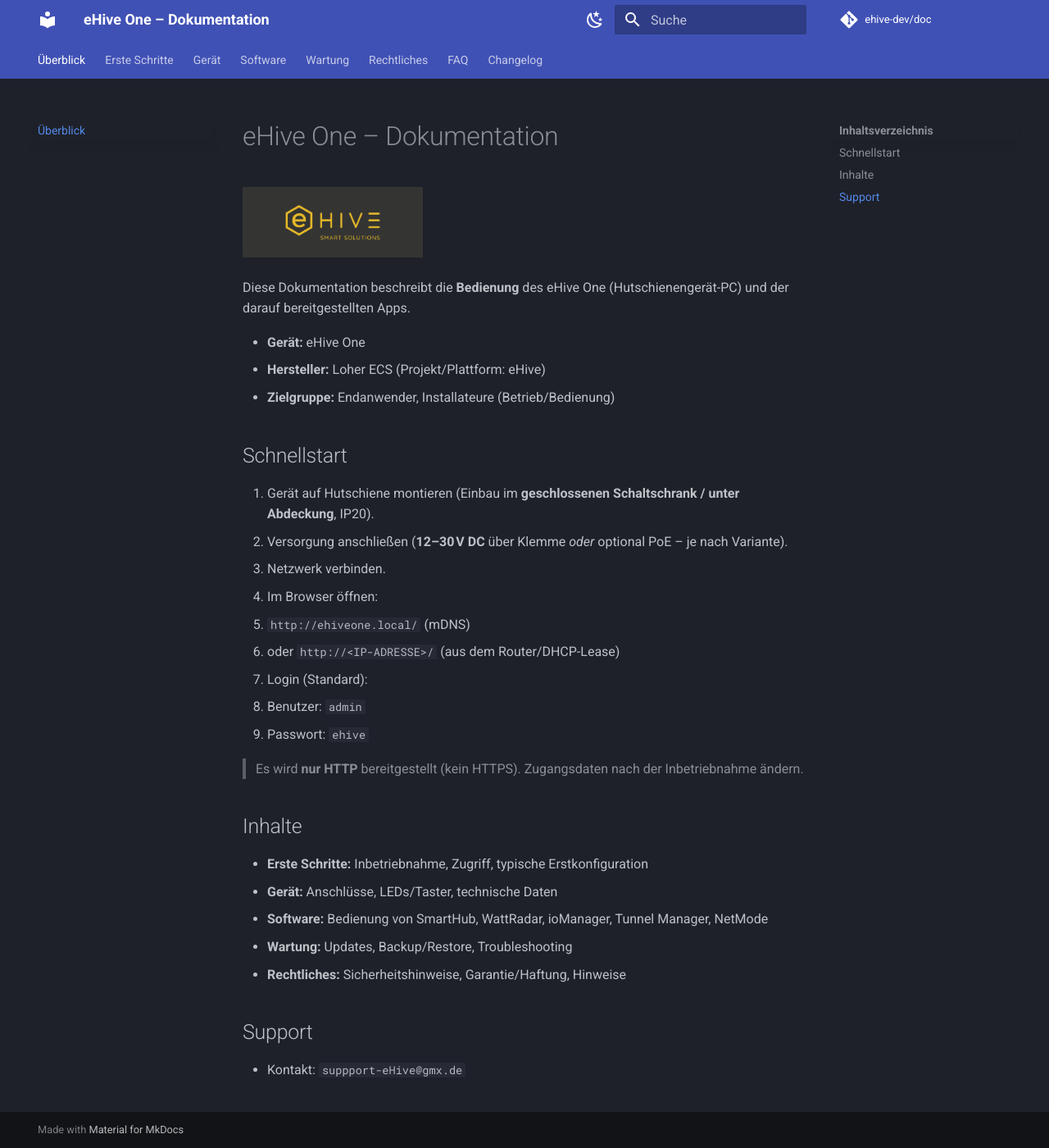
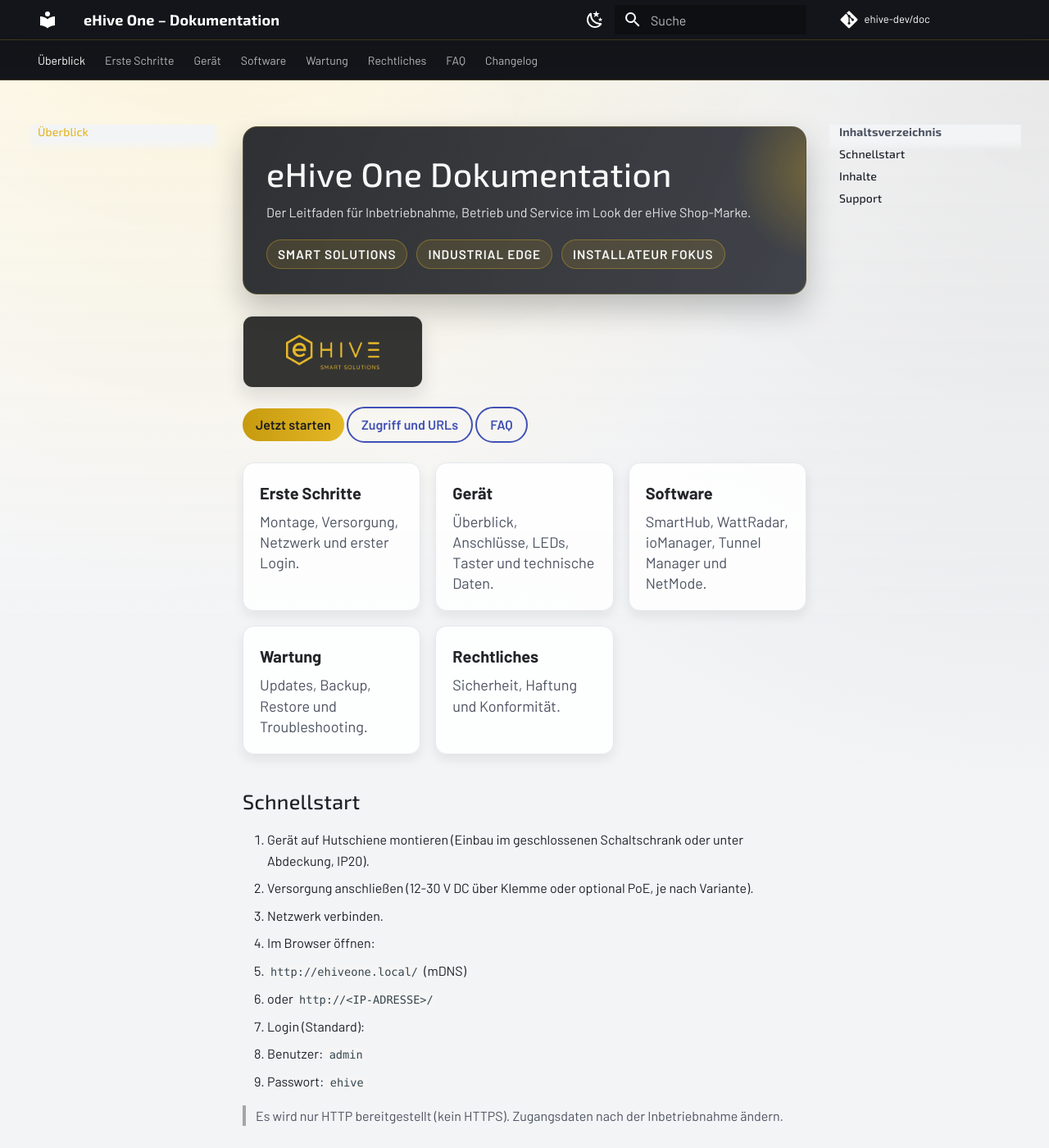
Before and after one commit to ehive-dev/doc, an MkDocs documentation site: the page built from docs/index.md, in a window 1280 px wide and 1400 px high. Shown: the whole window at 82% size. Built offline with MkDocs 1.6.1 and Material for MkDocs 9.7.7, drawn with Linux system fonts in a browser that asks for light colours; comment, search, counter and statistics services are not loaded; some of the changed text lies outside the part shown.

Commit message:
Style docs to match shop branding

```diff
--- /dev/null
+++ b/docs/assets/stylesheets/extra.css
@@ -0,0 +1,222 @@
+@import url("https://fonts.googleapis.com/css2?family=Barlow:wght@400;500;600;700&family=Exo+2:wght@500;600;700&display=swap");
+
+:root {
+  --ehive-yellow: #e4b726;
+  --ehive-yellow-strong: #f1c634;
+  --ehive-border: #e6e8ec;
+}
+
+[data-md-color-scheme="default"] {
+  --md-default-fg-color: #1d2128;
+  --md-default-fg-color--light: #4c5361;
+  --md-default-bg-color: #f3f4f6;
+  --md-primary-fg-color: #232529;
+  --md-primary-fg-color--light: #2f3237;
+  --md-primary-fg-color--dark: #181a1d;
+  --md-accent-fg-color: var(--ehive-yellow);
+}
+
+[data-md-color-scheme="slate"] {
+  --md-default-fg-color: #f2f3f5;
+  --md-default-fg-color--light: #d2d6dc;
+  --md-default-bg-color: #1f2228;
+  --md-primary-fg-color: #141619;
+  --md-primary-fg-color--light: #23262b;
+  --md-primary-fg-color--dark: #101114;
+  --md-accent-fg-color: #efc63d;
+}
+
+body,
+input,
+button,
+select,
+textarea {
+  font-family: "Barlow", "Segoe UI", sans-serif;
+}
+
+.md-typeset h1,
+.md-typeset h2,
+.md-typeset h3,
+.md-nav,
+.md-header__title {
+  font-family: "Exo 2", "Segoe UI", sans-serif;
+  letter-spacing: 0.01em;
+}
+
+.md-main {
+  background:
+    radial-gradient(circle at 20% -10%, rgb(228 183 38 / 18%), transparent 38%),
+    radial-gradient(circle at 100% 0, rgb(35 37 41 / 10%), transparent 42%),
+    linear-gradient(180deg, rgb(255 255 255 / 92%), #f3f4f6 40%);
+}
+
+[data-md-color-scheme="slate"] .md-main {
+  background:
+    radial-gradient(circle at 20% -10%, rgb(228 183 38 / 20%), transparent 42%),
+    radial-gradient(circle at 100% 0, rgb(75 80 88 / 25%), transparent 44%),
+    linear-gradient(180deg, #1f2228, #1a1d23 40%);
+}
+
+.md-header {
+  border-bottom: 1px solid rgb(228 183 38 / 20%);
+  box-shadow: 0 10px 24px rgb(19 21 24 / 18%);
+}
+
+.md-tabs {
+  border-bottom: 1px solid rgb(228 183 38 / 24%);
+}
+
+.md-tabs__link--active,
+.md-nav__item .md-nav__link--active {
+  color: var(--ehive-yellow);
+}
+
+.md-typeset a {
+  color: #b88d06;
+  text-decoration-thickness: 0.08em;
+}
+
+.md-typeset a:hover {
+  color: #8a6700;
+}
+
+.shop-hero {
+  position: relative;
+  overflow: hidden;
+  padding: 1.5rem 1.4rem;
+  margin: 0.3rem 0 1.3rem;
+  border-radius: 18px;
+  border: 1px solid rgb(228 183 38 / 22%);
+  background: linear-gradient(115deg, rgb(35 37 41 / 95%), rgb(49 52 59 / 92%));
+  color: #f6f7f8;
+  box-shadow: 0 18px 36px rgb(24 26 28 / 25%);
+}
+
+.shop-hero::after {
+  content: "";
+  position: absolute;
+  inset: -30% -20% auto auto;
+  width: 230px;
+  height: 230px;
+  border-radius: 50%;
+  background: radial-gradient(circle, rgb(228 183 38 / 35%), transparent 68%);
+  pointer-events: none;
+}
+
+.shop-hero h1,
+.shop-hero p {
+  position: relative;
+  z-index: 1;
+}
+
+.shop-hero h1 {
+  margin: 0 0 0.4rem;
+  color: #f8f8f8;
+  font-size: clamp(1.7rem, 3.2vw, 2.4rem);
+}
+
+.shop-hero p {
+  margin: 0;
+  max-width: 42rem;
+  color: rgb(245 246 248 / 90%);
+}
+
+.shop-badges {
+  display: flex;
+  flex-wrap: wrap;
+  gap: 0.55rem;
+  margin-top: 1rem;
+}
+
+.shop-badges span {
+  border: 1px solid rgb(228 183 38 / 35%);
+  background: rgb(228 183 38 / 12%);
+  border-radius: 999px;
+  padding: 0.25rem 0.65rem;
+  font-size: 0.77rem;
+  font-weight: 600;
+  text-transform: uppercase;
+  letter-spacing: 0.06em;
+}
+
+.shop-grid {
+  display: grid;
+  gap: 0.9rem;
+  margin: 1.2rem 0 1rem;
+  grid-template-columns: repeat(auto-fit, minmax(215px, 1fr));
+}
+
+.shop-card {
+  display: block;
+  color: inherit;
+  text-decoration: none !important;
+  border: 1px solid var(--ehive-border);
+  border-radius: 14px;
+  background: rgb(255 255 255 / 88%);
+  padding: 1rem;
+  box-shadow: 0 6px 14px rgb(17 23 30 / 8%);
+  transition: transform 0.18s ease, box-shadow 0.18s ease, border-color 0.18s ease;
+}
+
+.shop-card strong {
+  display: block;
+  font-size: 1rem;
+  color: #232529;
+  margin-bottom: 0.35rem;
+}
+
+.shop-card span {
+  display: block;
+  font-size: 0.9rem;
+  color: #4c5361;
+  line-height: 1.4;
+}
+
+.shop-card:hover {
+  transform: translateY(-3px);
+  box-shadow: 0 14px 26px rgb(25 30 36 / 14%);
+  border-color: rgb(184 141 6 / 45%);
+}
+
+[data-md-color-scheme="slate"] .shop-card {
+  background: rgb(40 43 50 / 95%);
+  border-color: rgb(228 183 38 / 20%);
+  box-shadow: 0 8px 16px rgb(0 0 0 / 25%);
+}
+
+[data-md-color-scheme="slate"] .shop-card strong {
+  color: #f3f4f5;
+}
+
+[data-md-color-scheme="slate"] .shop-card span {
+  color: #ccd2db;
+}
+
+.md-typeset .md-button {
+  border-radius: 999px;
+  padding: 0.45em 1em;
+  font-weight: 600;
+}
+
+.md-typeset .md-button--primary {
+  background: linear-gradient(90deg, #c79b0f, #e4b726);
+  border: none;
+  color: #1c1d20;
+}
+
+.md-typeset img {
+  border-radius: 12px;
+  border: 1px solid rgb(35 37 41 / 10%);
+  box-shadow: 0 10px 22px rgb(17 20 24 / 12%);
+}
+
+@media (max-width: 600px) {
+  .shop-hero {
+    padding: 1.1rem 1rem;
+    border-radius: 14px;
+  }
+
+  .shop-grid {
+    gap: 0.7rem;
+  }
+}
--- a/docs/index.md
+++ b/docs/index.md
@@ -1,35 +1,64 @@
-# eHive One – Dokumentation
+<div class="shop-hero">
+  <h1>eHive One Dokumentation</h1>
+  <p>Der Leitfaden für Inbetriebnahme, Betrieb und Service im Look der eHive Shop-Marke.</p>
+  <div class="shop-badges">
+    <span>Smart Solutions</span>
+    <span>Industrial Edge</span>
+    <span>Installateur Fokus</span>
+  </div>
+</div>
 
 ![eHive Logo](assets/images/ehive-logo.png){ width=220 }
 
-Diese Dokumentation beschreibt die **Bedienung** des eHive One (Hutschienengerät-PC) und der darauf bereitgestellten Apps.
+[Jetzt starten](getting-started/){ .md-button .md-button--primary }
+[Zugriff und URLs](access/){ .md-button }
+[FAQ](faq/){ .md-button }
 
-- **Gerät:** eHive One
-- **Hersteller:** Loher ECS (Projekt/Plattform: eHive)
-- **Zielgruppe:** Endanwender, Installateure (Betrieb/Bedienung)
+<div class="shop-grid">
+  <a class="shop-card" href="getting-started/">
+    <strong>Erste Schritte</strong>
+    <span>Montage, Versorgung, Netzwerk und erster Login.</span>
+  </a>
+  <a class="shop-card" href="hardware/overview/">
+    <strong>Gerät</strong>
+    <span>Überblick, Anschlüsse, LEDs, Taster und technische Daten.</span>
+  </a>
+  <a class="shop-card" href="software/smarthub/">
+    <strong>Software</strong>
+    <span>SmartHub, WattRadar, ioManager, Tunnel Manager und NetMode.</span>
+  </a>
+  <a class="shop-card" href="maintenance/updates/">
+    <strong>Wartung</strong>
+    <span>Updates, Backup, Restore und Troubleshooting.</span>
+  </a>
+  <a class="shop-card" href="legal/safety/">
+    <strong>Rechtliches</strong>
+    <span>Sicherheit, Haftung und Konformität.</span>
+  </a>
+</div>
 
 ## Schnellstart
 
-1. Gerät auf Hutschiene montieren (Einbau im **geschlossenen Schaltschrank / unter Abdeckung**, IP20).
-2. Versorgung anschließen (**12–30 V DC** über Klemme *oder* optional PoE – je nach Variante).
+1. Gerät auf Hutschiene montieren (Einbau im geschlossenen Schaltschrank oder unter Abdeckung, IP20).
+2. Versorgung anschließen (12-30 V DC über Klemme oder optional PoE, je nach Variante).
 3. Netzwerk verbinden.
 4. Im Browser öffnen:
    - `http://ehiveone.local/` (mDNS)
-   - oder `http://<IP-ADRESSE>/` (aus dem Router/DHCP-Lease)
+   - oder `http://<IP-ADRESSE>/`
 5. Login (Standard):
    - Benutzer: `admin`
    - Passwort: `ehive`
 
-> Es wird **nur HTTP** bereitgestellt (kein HTTPS). Zugangsdaten nach der Inbetriebnahme ändern.
+> Es wird nur HTTP bereitgestellt (kein HTTPS). Zugangsdaten nach der Inbetriebnahme ändern.
 
 ## Inhalte
 
-- **Erste Schritte:** Inbetriebnahme, Zugriff, typische Erstkonfiguration
-- **Gerät:** Anschlüsse, LEDs/Taster, technische Daten
-- **Software:** Bedienung von SmartHub, WattRadar, ioManager, Tunnel Manager, NetMode
-- **Wartung:** Updates, Backup/Restore, Troubleshooting
-- **Rechtliches:** Sicherheitshinweise, Garantie/Haftung, Hinweise
+- Erste Schritte: Inbetriebnahme, Zugriff, typische Erstkonfiguration
+- Gerät: Anschlüsse, LEDs/Taster, technische Daten
+- Software: Bedienung von SmartHub, WattRadar, ioManager, Tunnel Manager, NetMode
+- Wartung: Updates, Backup/Restore, Troubleshooting
+- Rechtliches: Sicherheitshinweise, Garantie/Haftung, Konformität
 
 ## Support
 
-- Kontakt: `suppport-eHive@gmx.de`
+- Kontakt: `support-eHive@gmx.de`
--- a/mkdocs.yml
+++ b/mkdocs.yml
@@ -6,6 +6,7 @@ repo_name: ehive-dev/doc
 theme:
   name: material
   language: de
+  font: false
   features:
   - navigation.instant
   - navigation.tabs
@@ -14,11 +15,15 @@ theme:
   - search.highlight
   - content.code.copy
   palette:
-  - scheme: slate
+  - scheme: default
+    primary: black
+    accent: amber
     toggle:
       icon: material/weather-night
       name: Dunkel
-  - scheme: default
+  - scheme: slate
+    primary: black
+    accent: amber
     toggle:
       icon: material/weather-sunny
       name: Hell
@@ -31,6 +36,8 @@ markdown_extensions:
 - attr_list
 plugins:
 - search
+extra_css:
+- assets/stylesheets/extra.css
 nav:
 - Überblick: index.md
 - Erste Schritte:
```
